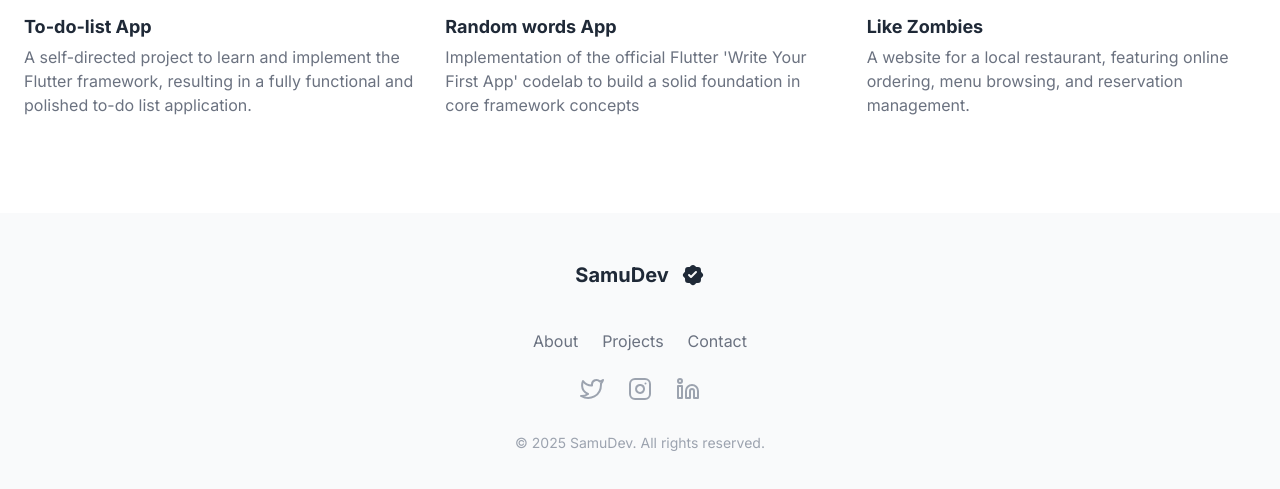
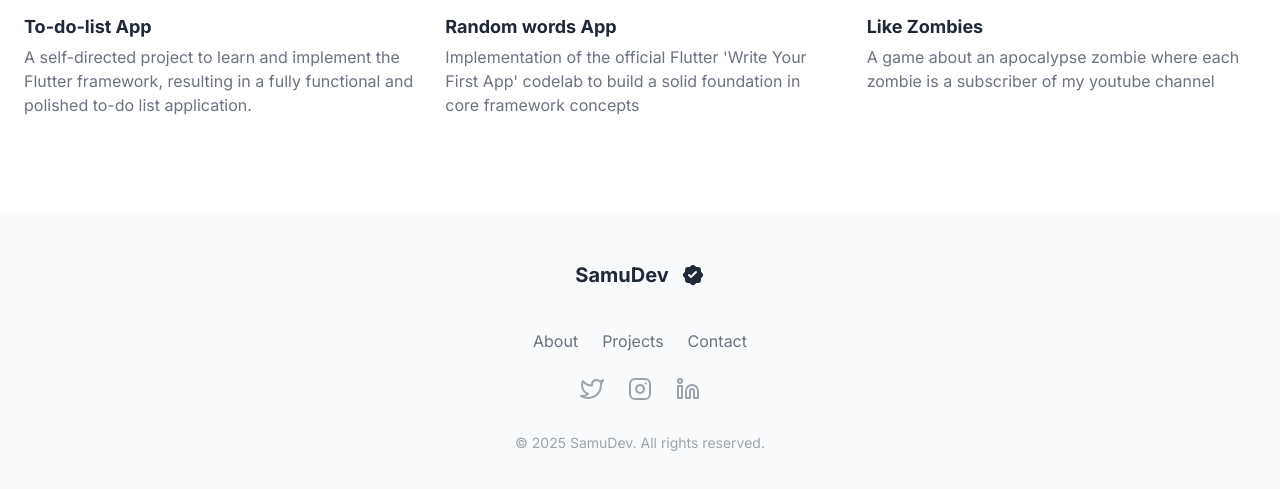
Before and after one commit to Samuu-sb/portfolio, a website: page mywork.html in a window 1280 px wide. Shown: the part 1104-1593 px from the top of the page. Drawn offline with nearby package versions, Linux system fonts and the light colour scheme.

Commit message:
Detallito

```diff
--- a/mywork.html
+++ b/mywork.html
@@ -148,8 +148,7 @@
                                 <h3
                                     class="text-lg font-semibold text-gray-800 group-hover:text-[var(--primary-color)] transition-colors">
                                     Like Zombies</h3>
-                                <p class="mt-1 text-gray-500">A website for a local restaurant, featuring online
-                                    ordering, menu browsing, and reservation management.</p>
+                                <p class="mt-1 text-gray-500">A game about an apocalypse zombie where each zombie is a subscriber of my youtube channel</p>
                             </div>
                         </a>
                     </div>
```
